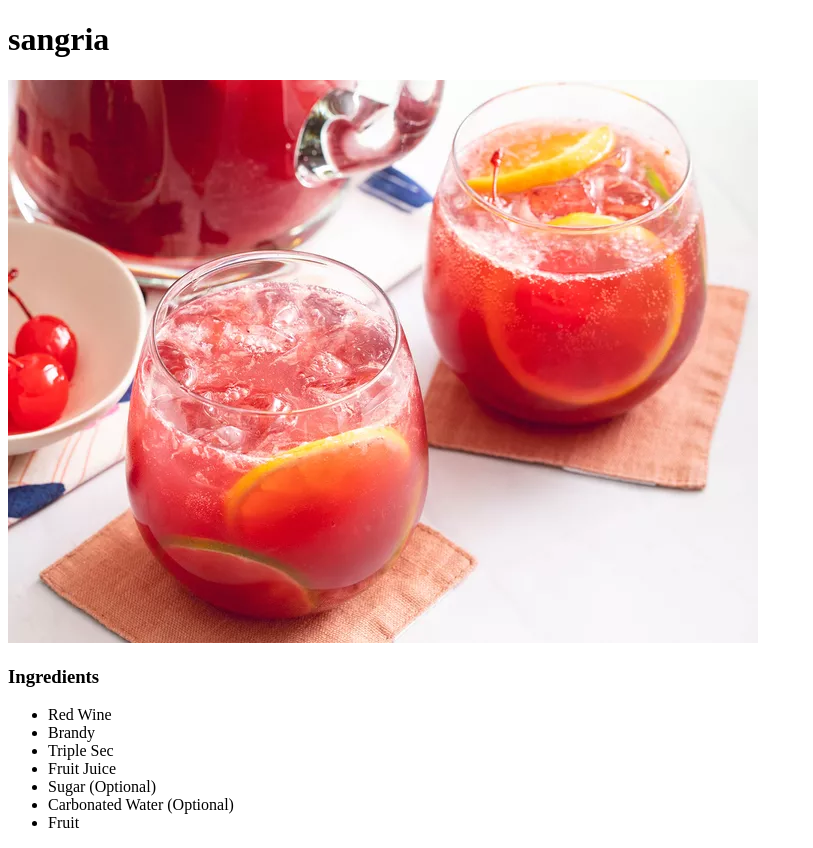
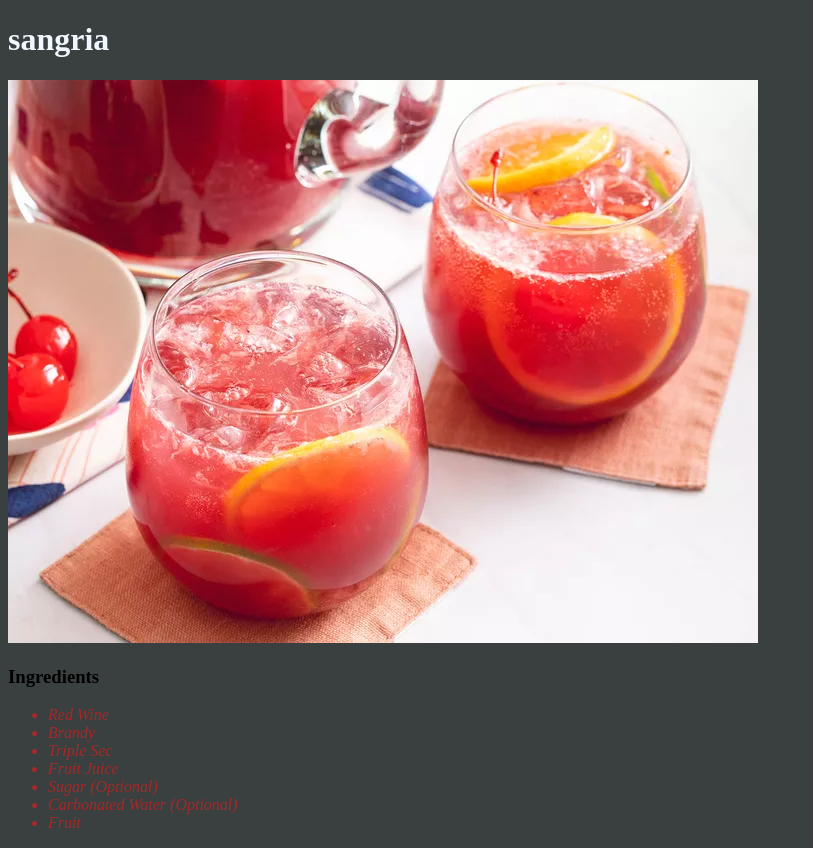
Before and after one commit to canh2/odin-recipes, a plain HTML site: page recipes/sangria.html in a window 1280 px wide. Shown: the whole page, without its empty margins (0-813 px from the left). Drawn offline with Linux system fonts and the light colour scheme.

Commit message:
first commit

```diff
--- a/recipes/sangria.html
+++ b/recipes/sangria.html
@@ -2,6 +2,7 @@
 <html>
     <head>
         <meta charset ="utf-8">
+        <link rel="stylesheet" href="../styles.css" />
     </head>
     <body>
         <h1> sangria </h1>
--- /dev/null
+++ b/styles.css
@@ -0,0 +1,11 @@
+*{
+    background-color: rgb(58, 63, 63);
+
+}
+h1{
+    color: aliceblue;
+}
+ ul li {
+    color: brown;
+    font-style: oblique;
+ }
```
Also changed, not shown: index.html (+5 -0 lines), recipes/grilled-corn.html (+2 -1 lines).
